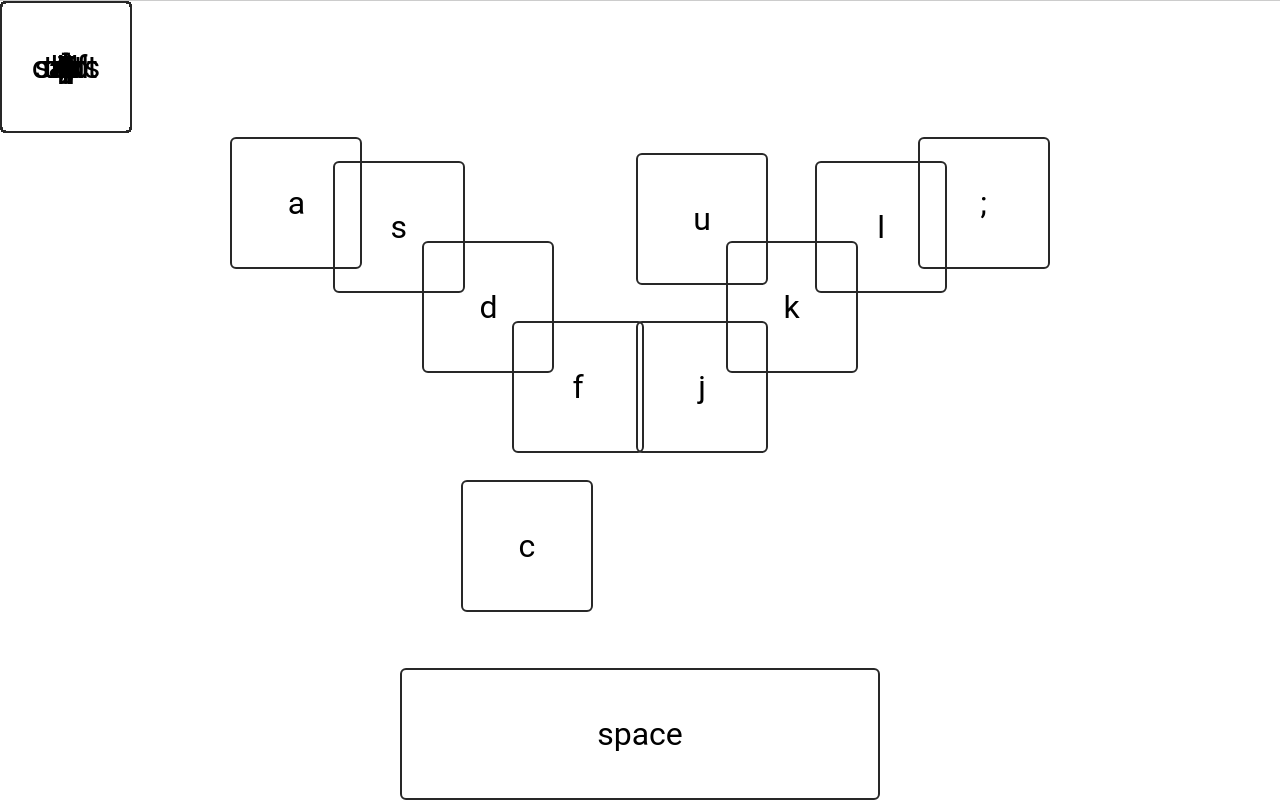
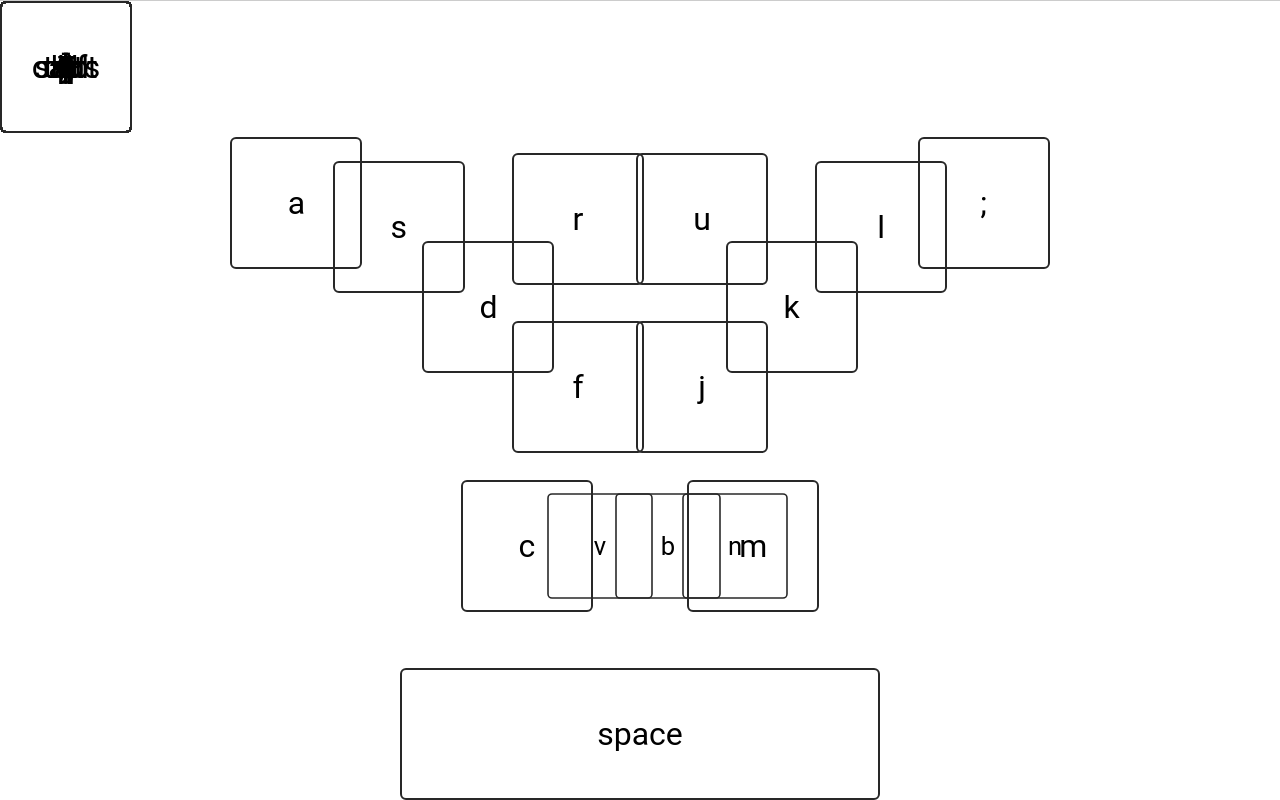
Before and after one commit to jdc-cunningham/web-keyboard, a React (Create React App) app: page / in a window 1280 px wide. Built offline with nearby package versions, Linux system fonts and the light colour scheme.

Commit message:
sus scaling

```diff
--- a/src/components/web-keyboard/WebKeyboard.scss
+++ b/src/components/web-keyboard/WebKeyboard.scss
@@ -3,6 +3,7 @@
   width: 100%;
   height: 100%;
   border-top: 1px solid #ccc;
+  touch-action: none;
 }
 
 .WebKeyboard__key {
@@ -19,6 +20,10 @@
 
   &.active {
     background-color: #505050;
+  }
+
+  &.scale {
+    transform: scale(0.8);
   }
 
   &.left {
--- a/src/components/web-keyboard/key-map.js
+++ b/src/components/web-keyboard/key-map.js
@@ -10,10 +10,11 @@ export const keys = {
   "b": {
     vals: ["b"],
     loc: {
-      x: '',
-      y: '',
-      rotation: "0deg"
+      x: '47%',
+      y: '60%',
+      rotation: "0deg",
     },
+    class: 'scale'
   },
   "c": {
     vals: ["c"],
@@ -101,18 +102,19 @@ export const keys = {
   "m": {
     vals: ["m"],
     loc: {
-      x: '',
-      y: '',
+      x_f: '36%',
+      y: '60%',
       rotation: "0deg"
     },
   },
   "n": {
     vals: ["n"],
     loc: {
-      x: '',
-      y: '',
+      x: '52.25%',
+      y: '60%',
       rotation: "0deg"
     },
+    class: 'scale'
   },
   "o": {
     vals: ["o"],
@@ -141,8 +143,8 @@ export const keys = {
   "r": {
     vals: ["r"],
     loc: {
-      x: '',
-      y: '',
+      x: '40%',
+      y: '19%',
       rotation: "0deg"
     },
   },
@@ -173,10 +175,11 @@ export const keys = {
   "v": {
     vals: ["v"],
     loc: {
-      x: '',
-      y: '',
+      x: '41.75%',
+      y: '60%',
       rotation: "0deg"
     },
+    class: 'scale'
   },
   "w": {
     vals: ["w"],
```
Also changed, not shown: 1 other file (tests, documents, lock files or other folders).
